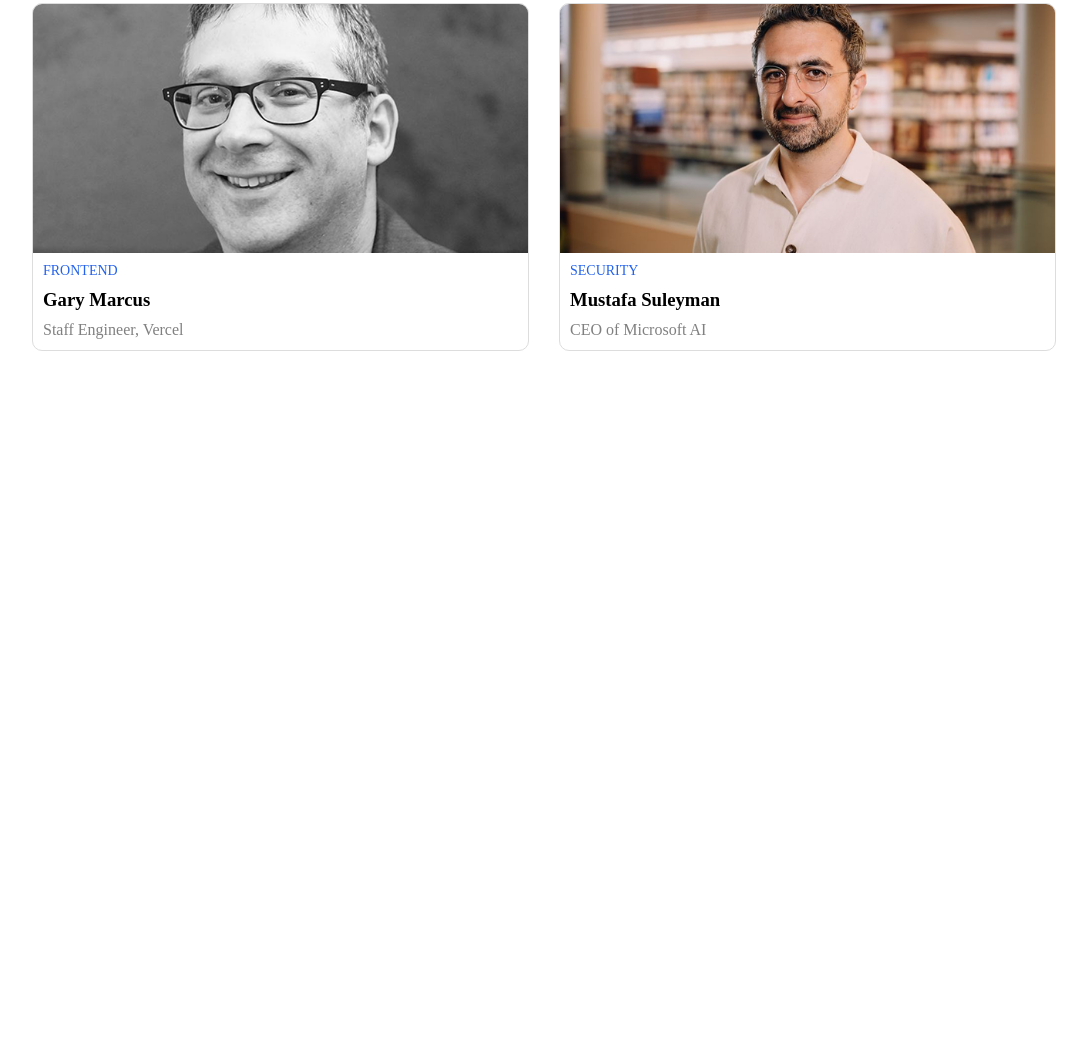
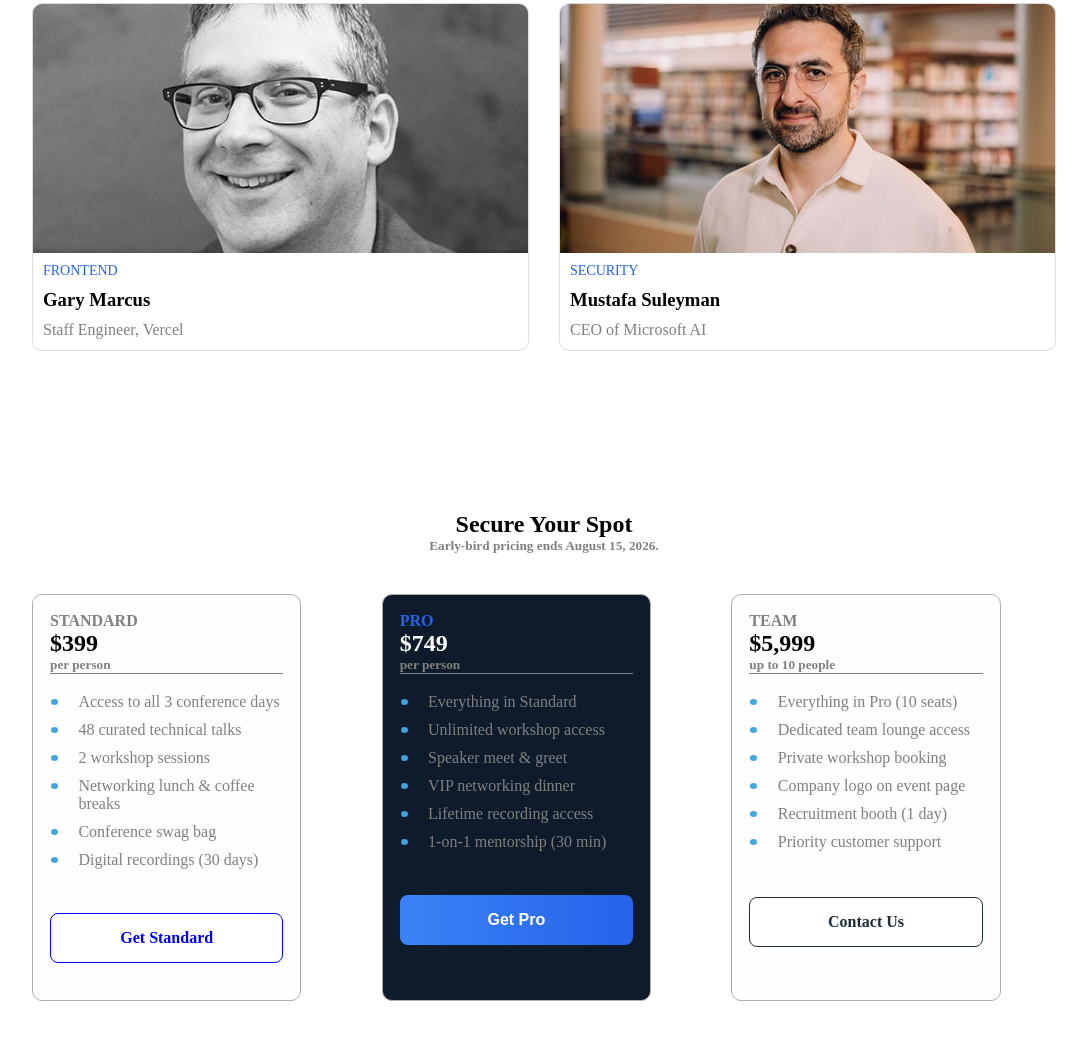
Before and after one commit to yousufali2525/assignment-B-14-A-01, a plain HTML site: page index.html in a window 1280 px wide. Shown: the part 1314-2351 px from the top of the page, without its empty margins (96-1183 px from the left). Before the commit the page ends 1745 px from the top, so only its background shows below. Drawn offline with Linux system fonts and the light colour scheme.

Commit message:
pricing section is added

```diff
--- a/index.html
+++ b/index.html
@@ -74,6 +74,73 @@
         </div>
     </section>
 
+        <section class="pricing">
+        <div class="center">
+            <h1>Secure Your Spot</h1>
+            <h5 class="Pretraining team">Early-bird pricing ends August 15, 2026.</h5>
+        </div>
+
+        <div class="pricing-grid">
+
+            <div class="price-card">
+                <h4 class="STANDARD">STANDARD</h4>
+                <h1>$399</h1>
+                <h5 class="Pretraining team">per person</h5>
+                <hr>
+
+
+                <ul class="main-card">
+                    <li>Access to all 3 conference days</li>
+                    <li>48 curated technical talks</li>
+                    <li>2 workshop sessions</li>
+                    <li>Networking lunch & coffee breaks</li>
+                    <li>Conference swag bag</li>
+                    <li>Digital recordings (30 days)</li>
+                </ul>
+                <div class="standard-button">Get Standard</div>
+                <!-- <button class="standard-button">Get Standard </button>
+                 -->
+            </div>
+
+            <div class="price-card featured">
+                <h4 class="pro">PRO</h4>
+                <h1>$749</h1>
+                <h5 class="Pretraining team">per person</h5>
+                <hr>
+                <ul class="main-card">
+
+                    <li>Everything in Standard</li>
+                    <li>Unlimited workshop access</li>
+                    <li>Speaker meet & greet</li>
+                    <li>VIP networking dinner</li>
+                    <li>Lifetime recording access</li>
+                    <li>1-on-1 mentorship (30 min)</li>
+                </ul>
+
+                <button>Get Pro</button>
+            </div>
+            <div class="price-card">
+
+                <h4 class="STANDARD">TEAM</h4>
+
+                <h1>$5,999</h1>
+                <h5 class="Pretraining team">up to 10 people</h5>
+                <hr>
+
+                <ul class="main-card">
+                    <li>Everything in Pro (10 seats)</li>
+                    <li>Dedicated team lounge access</li>
+                    <li>Private workshop booking</li>
+                    <li>Company logo on event page</li>
+                    <li>Recruitment booth (1 day)</li>
+                    <li>Priority customer support </li>
+                </ul>
+                <div class="Contact">Contact Us</div>
+                <!-- <button>Contact Us</button> -->
+            </div>
+
+        </div>
+    </section>
 
 
 
```
